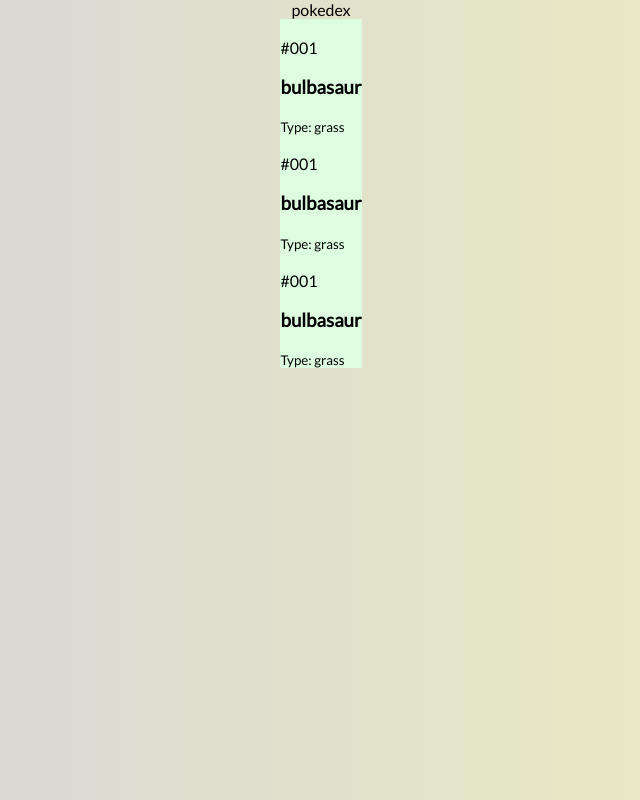
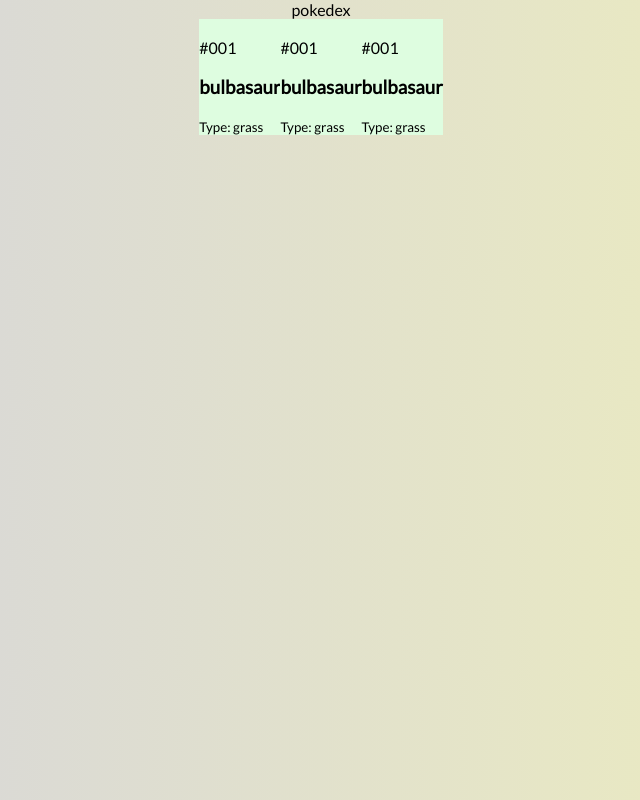
Before and after one commit to DEV-Gitanjali/Poke_Dex, a plain HTML site: page index.html in a window 1280 px wide. Shown: the whole page, without its empty margins (319-959 px from the left). Drawn offline with Linux system fonts and the light colour scheme.

Commit message:
this styling for poke-container

```diff
--- a/style.css
+++ b/style.css
@@ -14,3 +14,18 @@ body{
   align-items: center;
   margin: 0;
 }
+
+h1{
+    letter-spacing: 3px;
+
+}
+
+.poke-container{
+
+    display: flex;
+    flex-wrap: wrap;
+    align-items: space-between;
+    justify-content: center;
+    margin: 0 auto;
+    max-width: 1200px;
+}
```
